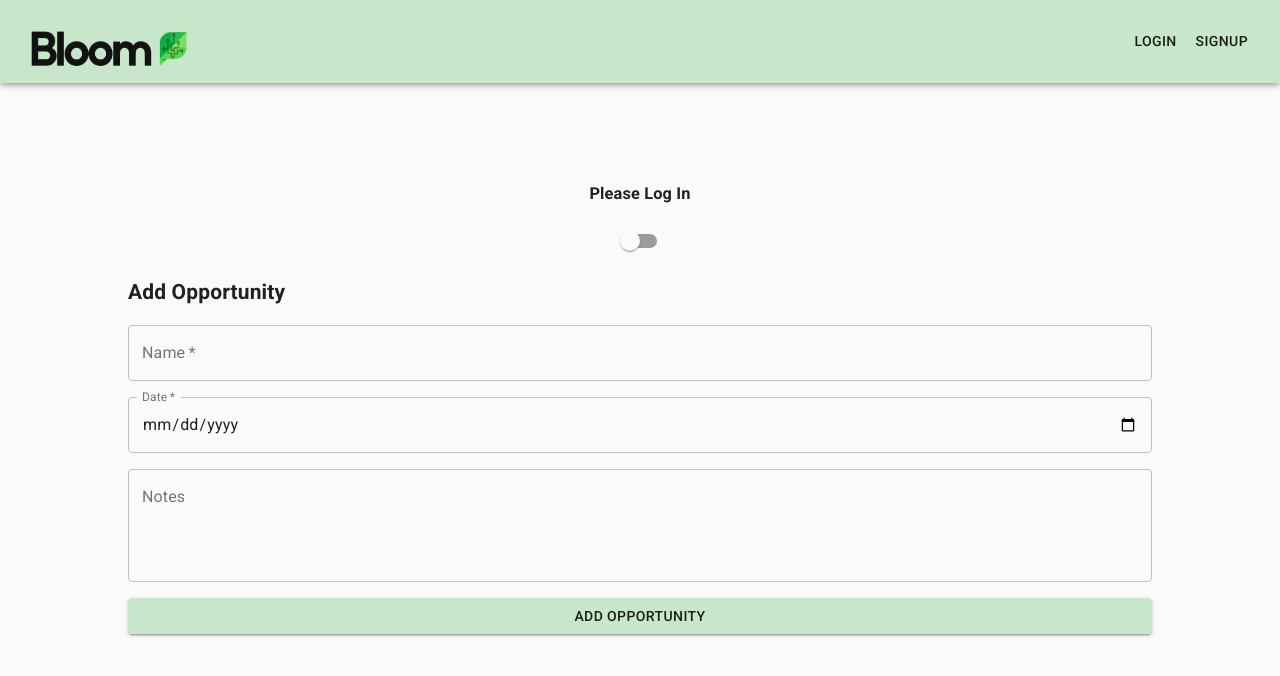
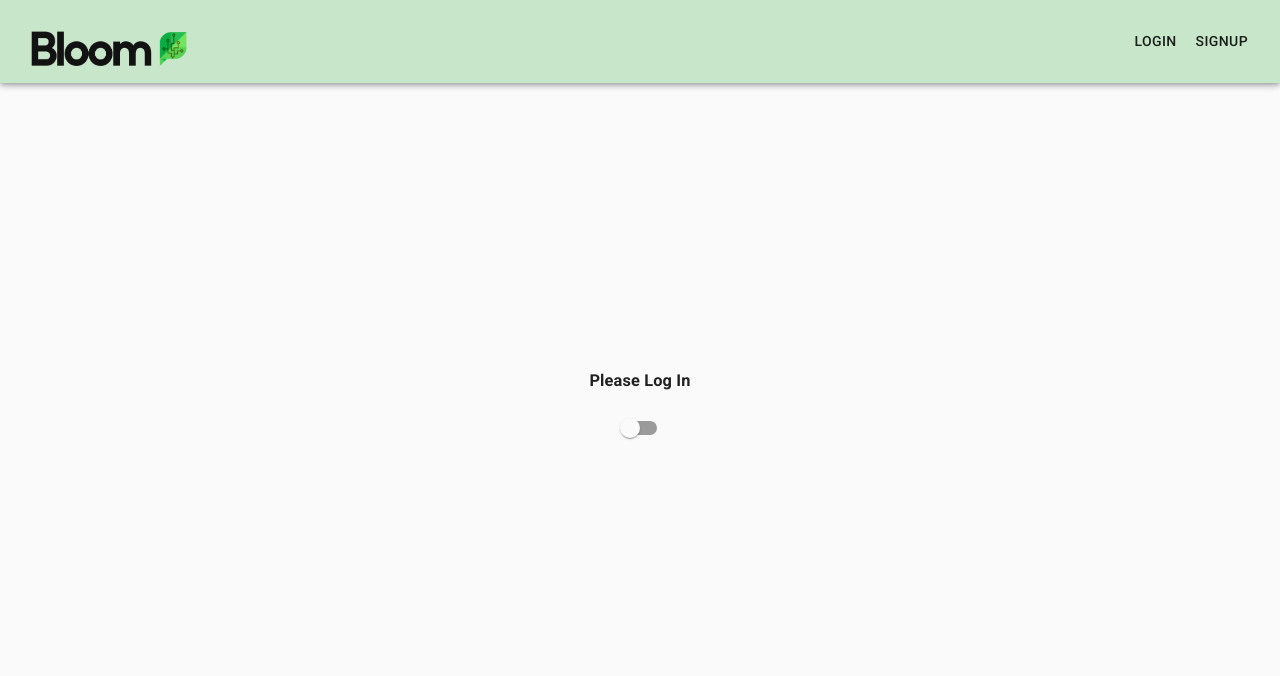
Before and after one commit to jonathanherman1/bloom-frontend, a React (Create React App) app: page / in a window 1280 px wide. Shown: the top 676 px of the page. Built offline with nearby package versions, Linux system fonts and the light colour scheme.

Commit message:
add route

```diff
--- a/src/Pages/App/App.jsx
+++ b/src/Pages/App/App.jsx
@@ -130,7 +130,9 @@ const App = (props) => {
             : 'Please Log In'}
         </h3>
         <Switch checked={darkMode} onChange={() => setDarkMode(!darkMode)} />
-        <NewOpportunityForm/>
+        <Route path='/opportunities'>
+          <NewOpportunityForm/>
+        </Route>
         <Route path='/contact'>
           <ContactForm />
         </Route>
```
